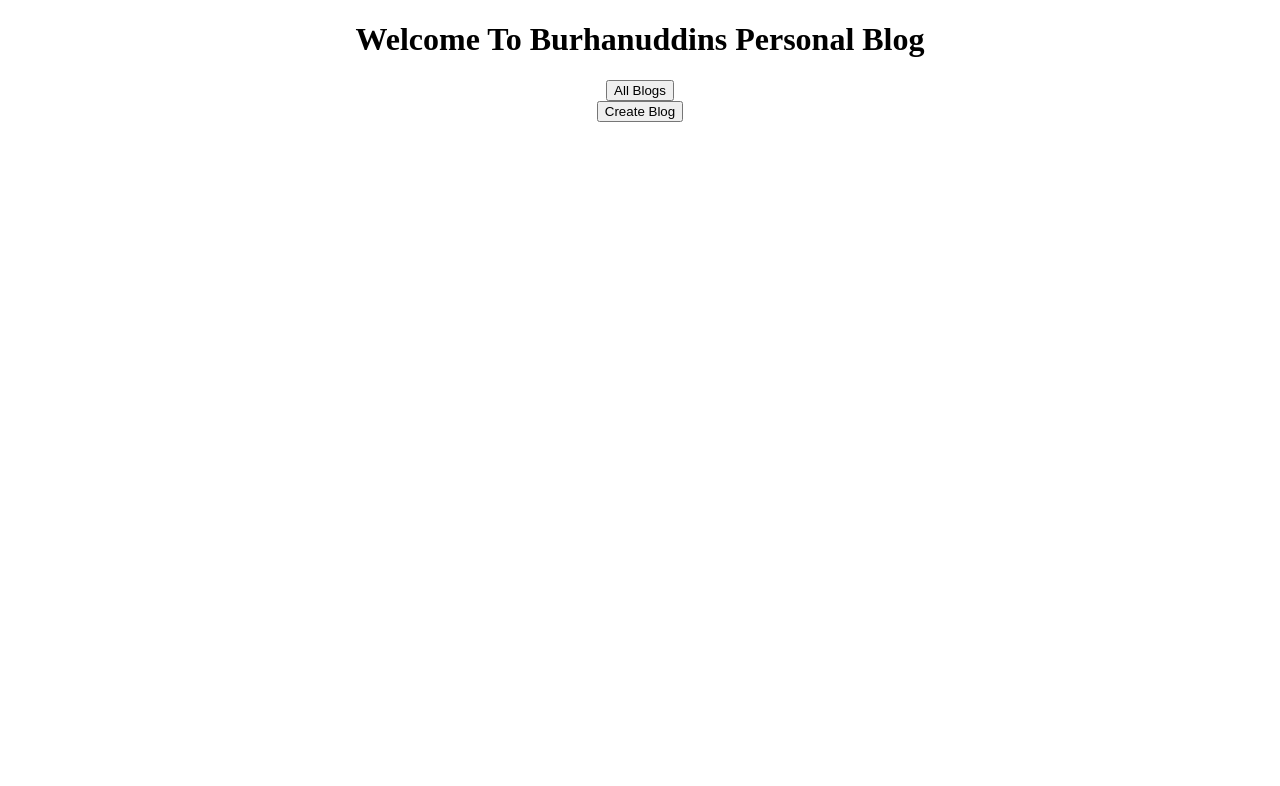
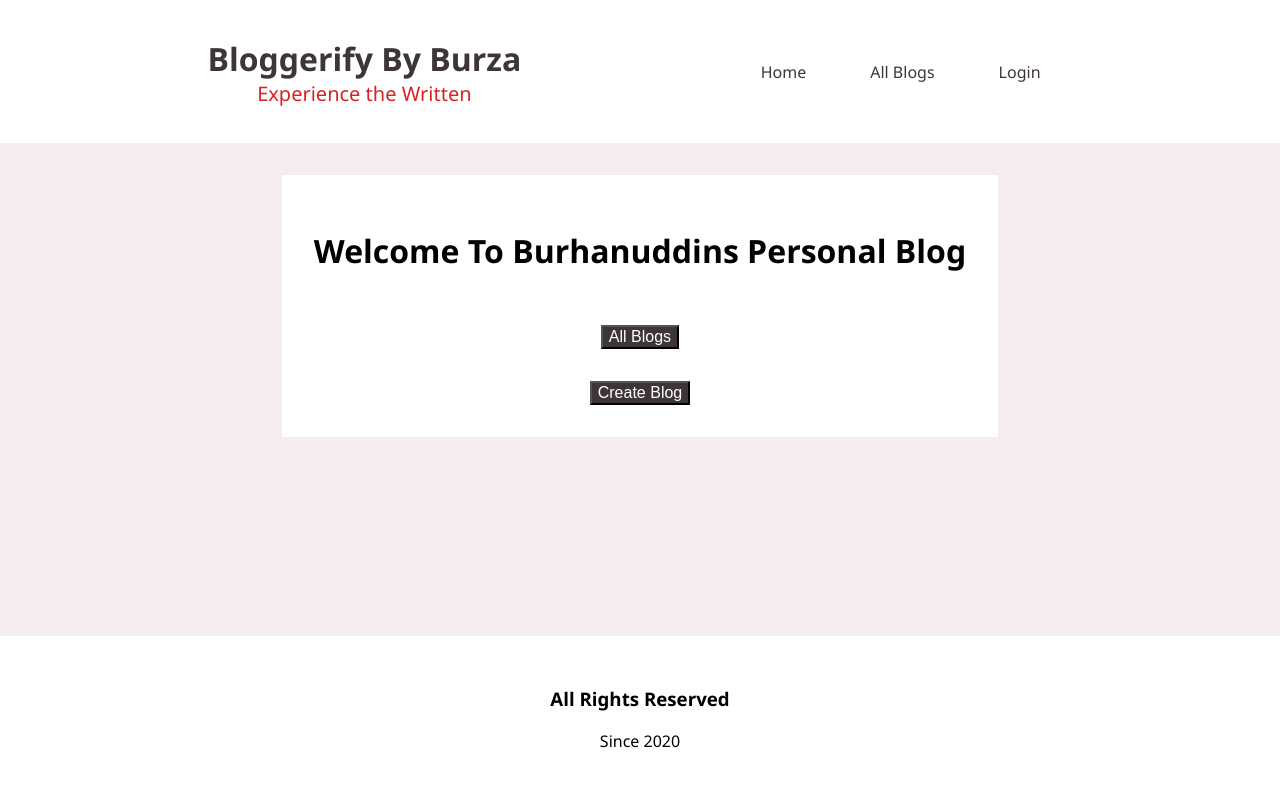
Before and after one commit to BurhanuddinMerchant/personal-blog-frontend, a React (Create React App) app: page / in a window 1280 px wide. Shown: the top 786 px of the page. Built offline with nearby package versions, Linux system fonts and the light colour scheme.

Commit message:
added dummy styling

```diff
--- /dev/null
+++ b/src/App.css
@@ -0,0 +1,132 @@
+body {
+  margin: 0;
+  padding: 0;
+  background: #f5eded;
+  font-size: 16px;
+  font-family: "Segoe UI", Tahoma, Geneva, Verdana, sans-serif;
+}
+#root {
+  display: flex;
+  min-height: 100vh;
+  flex-direction: column;
+}
+header {
+  /* margin-top: 1em; */
+  background-color: #ffffff;
+  padding: 1em 0;
+  text-align: center;
+  color: #3e3636;
+  display: flex;
+  flex-direction: column;
+}
+header h1 {
+  margin-bottom: 0;
+}
+header p {
+  margin-top: 0;
+  font-size: 1.25rem;
+  color: #d72323;
+}
+/* nav-bar */
+
+nav {
+  padding: 0;
+  margin: 0;
+}
+nav ul {
+  list-style: none;
+  justify-content: center;
+  display: flex;
+  flex-direction: column;
+  padding: 0;
+}
+nav li {
+  padding: 0.5em;
+}
+nav a {
+  margin-top: 2em;
+  text-decoration: none;
+  color: #3e3636;
+}
+nav a:hover {
+  color: #d72323;
+}
+@media (min-width: 675px) {
+  header {
+    flex-direction: row;
+    justify-content: space-evenly;
+    align-content: center;
+  }
+  nav {
+    margin: auto 0;
+  }
+  nav ul {
+    flex-direction: row;
+  }
+  nav li {
+    padding: 0 2em;
+  }
+}
+
+/*end of nav-bar*/
+
+/* main content*/
+main {
+  flex: 1;
+}
+.container {
+  padding: 0;
+  display: flex;
+}
+.box {
+  margin: 2em auto;
+  padding: 2em;
+  background-color: #ffffff;
+}
+.container form {
+  display: flex;
+  flex-direction: column;
+  text-align: center;
+}
+
+.box img {
+  width: 100%;
+  max-width: 500px;
+}
+.container input {
+  margin-top: 2em;
+  padding: 0.5em;
+  display: block;
+  font-size: 1rem;
+}
+.container button {
+  margin-top: 2em;
+  font-size: 1rem;
+  color: #ffffff;
+  background-color: #3e3636;
+}
+.container button:hover {
+  color: #d72323;
+}
+#submit-feedback-neg {
+  margin-top: 1em;
+  font-size: 1rem;
+  background-color: #f5eded;
+  color: orangered;
+}
+#submit-feedback-pos {
+  margin-top: 1em;
+  font-size: 1rem;
+  background-color: #ffffcc;
+  color: green;
+}
+/* end of main */
+
+/* footer */
+footer {
+  margin-top: auto;
+  /* margin-top: 2em; */
+  background-color: #ffffff;
+  padding: 2em;
+  text-align: center;
+}
--- a/src/App.js
+++ b/src/App.js
@@ -1,6 +1,6 @@
 import React from "react";
-// import Header from "./components/header/Header.js";
-// import Footer from "./components/footer/Footer.js";
+import Header from "./components/header/Header.js";
+import Footer from "./components/footer/Footer.js";
 import Register from "./components/main/Register";
 import Login from "./components/main/Login";
 import CreateBlog from "./components/main/CreateBlog";
@@ -10,7 +10,7 @@ import { BrowserRouter as Router, Switch } from "react-router-dom";
 const App = () => {
   return (
     <Router>
-      {/* <Header /> */}
+      <Header />
       <Switch>
         <Home exact path="/" />
         <Register exact path="/register" />
@@ -19,7 +19,7 @@ const App = () => {
         <AllBlogs exact path="/all" />
         {/* <Error path="*" /> */}
       </Switch>
-      {/* <Footer /> */}
+      <Footer />
     </Router>
   );
 };
--- /dev/null
+++ b/src/components/footer/Footer.js
@@ -0,0 +1,10 @@
+import React from "react";
+const Footer = () => {
+  return (
+    <footer>
+      <h3>All Rights Reserved</h3>
+      <p>Since 2020</p>
+    </footer>
+  );
+};
+export default Footer;
--- /dev/null
+++ b/src/components/header/Header.js
@@ -0,0 +1,12 @@
+import React from "react";
+import Navbar from "./Navbar";
+import Title from "./Title";
+const Header = () => {
+  return (
+    <header>
+      <Title />
+      <Navbar />
+    </header>
+  );
+};
+export default Header;
--- /dev/null
+++ b/src/components/header/Navbar.js
@@ -0,0 +1,20 @@
+import React from "react";
+import { Link } from "react-router-dom";
+const Navbar = () => {
+  return (
+    <nav>
+      <ul>
+        <li>
+          <Link to="/">Home</Link>
+        </li>
+        <li>
+          <Link to="/all">All Blogs</Link>
+        </li>
+        <li>
+          <Link to="/login">Login</Link>
+        </li>
+      </ul>
+    </nav>
+  );
+};
+export default Navbar;
--- /dev/null
+++ b/src/components/header/Title.js
@@ -0,0 +1,12 @@
+import React from "react";
+const Title = () => {
+  return (
+    <>
+      <div className="head-container">
+        <h1>Bloggerify By Burza</h1>
+        <p>Experience the Written</p>
+      </div>
+    </>
+  );
+};
+export default Title;
--- a/src/components/main/CreateBlog.js
+++ b/src/components/main/CreateBlog.js
@@ -41,7 +41,6 @@ const CreateBlog = () => {
           document.getElementById("submit-feedback-pos").innerHTML = "";
           console.log(error);
         });
-
       setblog({
         id: new Date().getTime(),
         title: "",
@@ -85,15 +84,6 @@ const CreateBlog = () => {
             />
             <br />
             <input
-              type="content"
-              placeholder="content"
-              id="content"
-              name="content"
-              value={blog.content}
-              onChange={handleChange}
-            />
-            <br />
-            <input
               type="text area"
               placeholder="author"
               id="author"
@@ -111,6 +101,20 @@ const CreateBlog = () => {
               onChange={handleChange}
             />
             <br />
+            <br />
+            <textarea
+              rows="10"
+              cols="30"
+              type="content"
+              placeholder="content"
+              id="content"
+              name="content"
+              value={blog.content}
+              onChange={handleChange}
+            />
+
+            <br />
+
             <button type="submit">Create</button>
             <br />
           </form>
--- a/src/index.js
+++ b/src/index.js
@@ -1,5 +1,6 @@
 import React from "react";
 import ReactDOM from "react-dom";
+import "./App.css";
 import App from "./App";
 import axios from "axios";
 axios.defaults.baseURL = "https://burhanuddin-personal-blog-api.herokuapp.com/";
```
Also changed, not shown: 1 other file (tests, documents, lock files or other folders).
